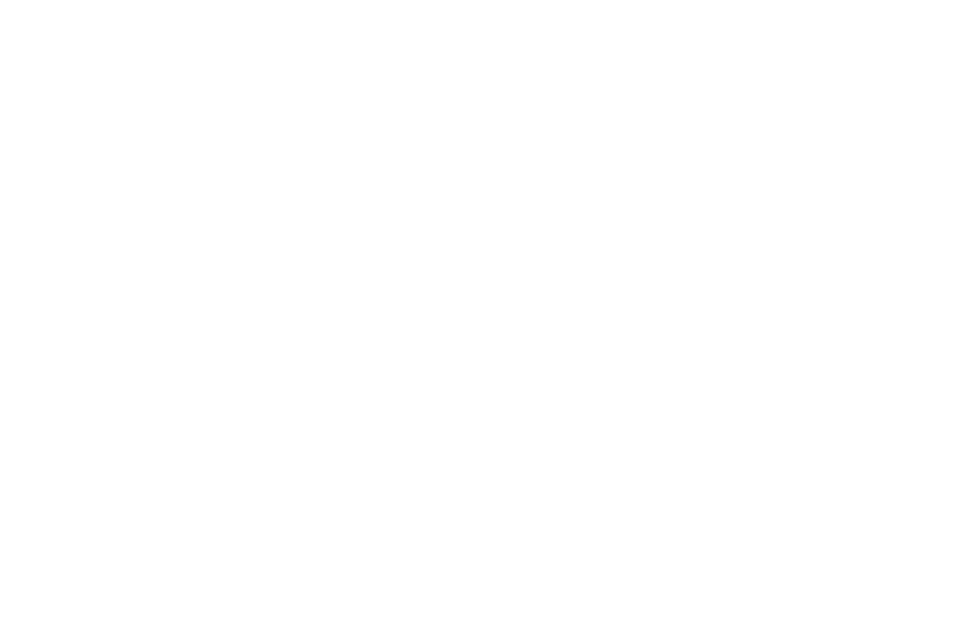
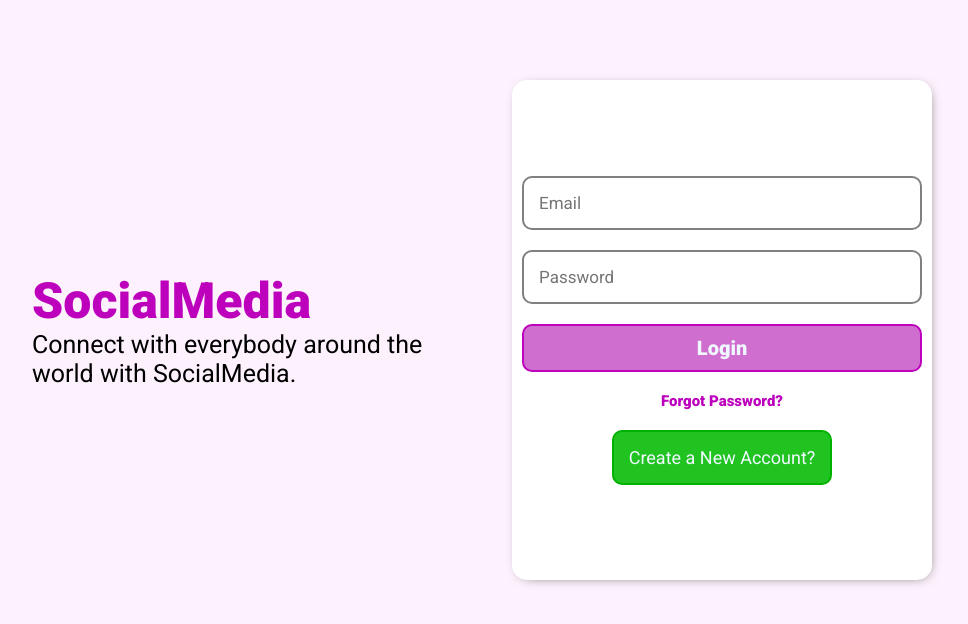
Before and after one commit to anurupkoli/socialMedia, a React (Create React App) app: page /login in a window 1280 px wide. Before the commit this address had no page. Shown: the top 624 px of the page, without its empty margins (158-1126 px from the left). Built offline with nearby package versions, Linux system fonts and the light colour scheme.

Commit message:
Created Login and SignUp component

```diff
--- a/src/App.js
+++ b/src/App.js
@@ -3,6 +3,8 @@
 import { BrowserRouter, Routes, Route } from "react-router-dom";
 import UserState from "./Contexts/User/UserState";
 import PostState from "./Contexts/Post/PostState";
+import Login from "./components/pages/login/Login";
+import SignUp from "./components/pages/signUp/SignUp";
 
 function App() {
   return (
@@ -13,6 +15,8 @@
             <Routes>
               <Route exact path="/" element={<Home />} />
               <Route exact path="/profile" element={<Profile />} />
+              <Route exact path="/login" element={<Login/>}/>
+              <Route exact path="/signUp" element={<SignUp/>}/>
             </Routes>
           </BrowserRouter>
         </PostState>
--- a/src/components/pages/home/Home.js
+++ b/src/components/pages/home/Home.js
@@ -15,7 +15,7 @@
             <Leftbar />
           </div>
           <div className="feed">
-            <Feed />
+            <Feed isUser = {true} />
           </div>
           <div className="rightBar">
             <Rightbar />
--- /dev/null
+++ b/src/components/pages/login/Login.jsx
@@ -0,0 +1,41 @@
+import React from "react";
+import "./login.css";
+import { NavLink } from "react-router-dom";
+
+export default function Login() {
+  const handleLoginSubmit = async () => {};
+  return (
+    <div className="mainLoginContainer">
+      <div className="leftLoginPage">
+        <h1>SocialMedia</h1>
+        <h3>Connect with everybody around the world with SocialMedia.</h3>
+      </div>
+      <div className="rightLoginPage">
+        <form onSubmit={handleLoginSubmit}>
+          <input
+            type="email"
+            placeholder="Email"
+            required
+            name="email"
+            id="email"
+          />
+          <input
+            type="password"
+            placeholder="Password"
+            minLength={6}
+            name="password"
+            id="password"
+            required
+          />
+          <button id="loginBtn" type="submit">
+            Login
+          </button>
+        </form>
+        <p id="resetPassword">Forgot Password?</p>
+        <NavLink id="signUpBtn" to={"/signUp"}>
+          Create a New Account?
+        </NavLink>
+      </div>
+    </div>
+  );
+}
--- /dev/null
+++ b/src/components/pages/login/login.css
@@ -0,0 +1,98 @@
+body{
+    background-color: rgb(252, 241, 252);
+    margin: 0;
+    padding: 0;
+}
+
+.mainLoginContainer{
+    display: flex;
+    align-items: center;
+    justify-content: center;
+    margin: auto;
+    width: max-content;
+    margin-top: 5rem;
+}
+
+.rightLoginPage {
+    width: 25rem;
+    height: 30rem;
+    background-color: white;
+    border-radius: 15px;
+    box-shadow: 2px 2px 14px -8px black;
+    padding: 10px;
+    display: flex;
+    flex-direction: column;
+    align-items: center;
+    justify-content: center;
+}
+
+.rightLoginPage form{
+    display: flex;
+    flex-direction: column;
+    width: 100%;
+}
+
+.rightLoginPage form input{
+    margin-bottom: 40px;
+    padding: 20px;
+    outline: none;
+    border: 2px solid gray;
+    border-radius: 10px;
+    font-size: 17px;
+}
+
+#loginBtn{
+    margin-bottom: 40px;
+    padding: 15px;
+    font-size: 20px;
+    background-color: rgb(208, 110, 208);
+    color: aliceblue;
+    font-weight:550;
+    border-radius: 10px;
+    outline: none;
+    border: 2px solid rgb(188, 0, 188);
+    cursor: pointer;
+    transition: all .15s ease-out;
+}
+
+#loginBtn:hover{
+    box-shadow: 2px 2px 4px -1px black;
+}
+
+#resetPassword{
+    margin-bottom: 40px;
+    font-size: 15px;
+    color: rgb(188, 0, 188);
+    font-weight: 505;
+    cursor: pointer;
+}
+
+#signUpBtn{
+    text-decoration: none;
+    background-color: rgb(33, 195, 33);
+    padding: 20px;
+    font-size: 18px;
+    color: aliceblue;
+    border-radius: 10px;
+    border: 2px solid rgb(0, 178, 0);
+    transition: all .15s ease-out;
+}
+
+#signUpBtn:hover{
+    box-shadow: 2px 2px 4px -1px black;
+}
+
+.leftLoginPage{
+    width: 25rem;
+    margin-right: 5rem;
+}
+.leftLoginPage h1{
+    font-weight: 530;
+    font-size: 50px;
+    color: rgb(188, 0, 188);
+}
+
+.leftLoginPage h3{
+    font-weight: 500;
+    font-size: 25px;
+}
--- /dev/null
+++ b/src/components/pages/signUp/SignUp.jsx
@@ -0,0 +1,58 @@
+import React from "react";
+import "./signUp.css";
+import { NavLink } from "react-router-dom";
+
+export default function SignUp() {
+    const handleSignUpSubmit = async()=>{
+
+    }
+  return (
+    <div className="mainLoginContainer">
+      <div className="leftLoginPage">
+        <h1>SocialMedia</h1>
+        <h3>Connect with everybody around the world with SocialMedia.</h3>
+      </div>
+      <div className="rightLoginPage">
+        <form onSubmit={handleSignUpSubmit}>
+          <input
+            type="text"
+            placeholder="UserName"
+            required
+            name="name"
+            id="name"
+          />
+          <input
+            type="email"
+            placeholder="Email"
+            required
+            name="email"
+            id="email"
+          />
+          <input
+            type="password"
+            placeholder="Password"
+            minLength={6}
+            name="password"
+            id="password"
+            required
+          />
+          <input
+            type="password"
+            placeholder="Confirm Password"
+            minLength={6}
+            name="password"
+            id="password"
+            required
+          />
+          <button id="loginBtn" type="submit">
+            Login
+          </button>
+        </form>
+        <p id="resetPassword">Forgot Password?</p>
+        <NavLink id="signUpBtn" to={"/signUp"}>
+          Create a New Account?
+        </NavLink>
+      </div>
+    </div>
+  );
+}
--- /dev/null
+++ b/src/components/pages/signUp/signUp.css
@@ -0,0 +1,98 @@
+body{
+    background-color: rgb(252, 241, 252);
+    margin: 0;
+    padding: 0;
+}
+
+.mainLoginContainer{
+    display: flex;
+    align-items: center;
+    justify-content: center;
+    margin: auto;
+    width: max-content;
+    margin-top: 5rem;
+}
+
+.rightLoginPage {
+    width: 25rem;
+    height: 30rem;
+    background-color: white;
+    border-radius: 15px;
+    box-shadow: 2px 2px 14px -8px black;
+    padding: 10px;
+    display: flex;
+    flex-direction: column;
+    align-items: center;
+    justify-content: center;
+}
+
+.rightLoginPage form{
+    display: flex;
+    flex-direction: column;
+    width: 100%;
+}
+
+.rightLoginPage form input{
+    margin-bottom: 20px;
+    padding: 15px;
+    outline: none;
+    border: 2px solid gray;
+    border-radius: 10px;
+    font-size: 17px;
+}
+
+#loginBtn{
+    margin-bottom: 20px;
+    padding: 10px;
+    font-size: 20px;
+    background-color: rgb(208, 110, 208);
+    color: aliceblue;
+    font-weight:550;
+    border-radius: 10px;
+    outline: none;
+    border: 2px solid rgb(188, 0, 188);
+    cursor: pointer;
+    transition: all .15s ease-out;
+}
+
+#loginBtn:hover{
+    box-shadow: 2px 2px 4px -1px black;
+}
+
+#resetPassword{
+    margin-bottom: 20px;
+    font-size: 15px;
+    color: rgb(188, 0, 188);
+    font-weight: 505;
+    cursor: pointer;
+}
+
+#signUpBtn{
+    text-decoration: none;
+    background-color: rgb(33, 195, 33);
+    padding: 15px;
+    font-size: 18px;
+    color: aliceblue;
+    border-radius: 10px;
+    border: 2px solid rgb(0, 178, 0);
+    transition: all .15s ease-out;
+}
+
+#signUpBtn:hover{
+    box-shadow: 2px 2px 4px -1px black;
+}
+
+.leftLoginPage{
+    width: 25rem;
+    margin-right: 5rem;
+}
+.leftLoginPage h1{
+    font-weight: 530;
+    font-size: 50px;
+    color: rgb(188, 0, 188);
+}
+
+.leftLoginPage h3{
+    font-weight: 500;
+    font-size: 25px;
+}
```
Also changed, not shown: 1 other file (tests, documents, lock files or other folders).
